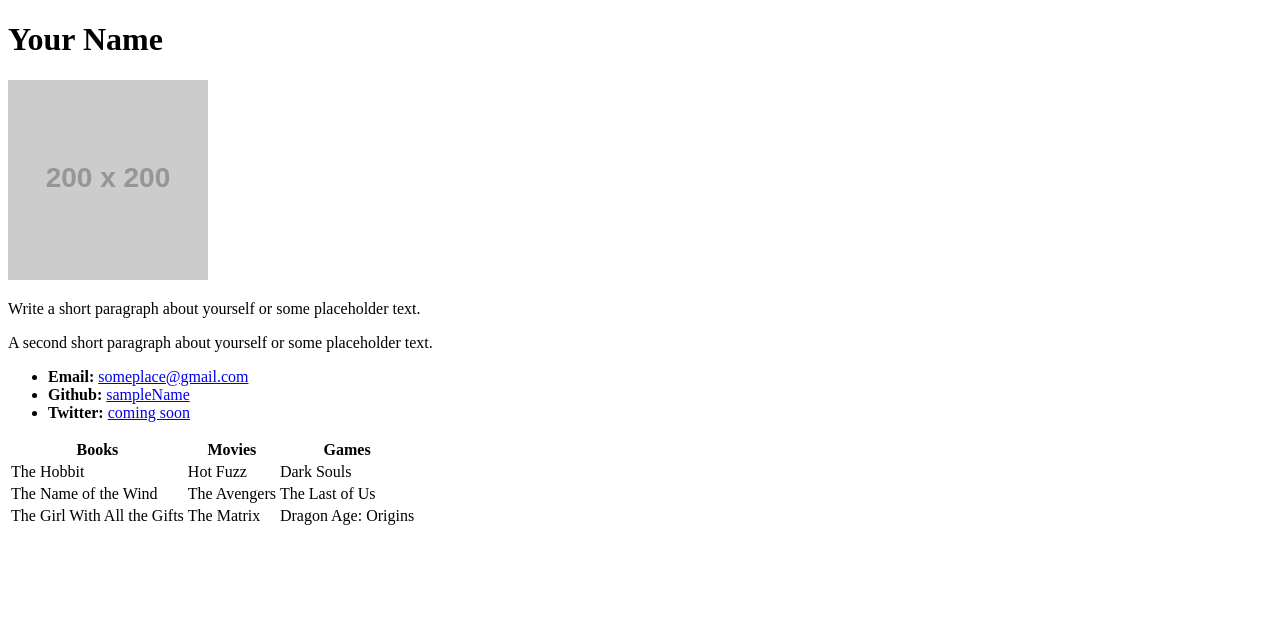
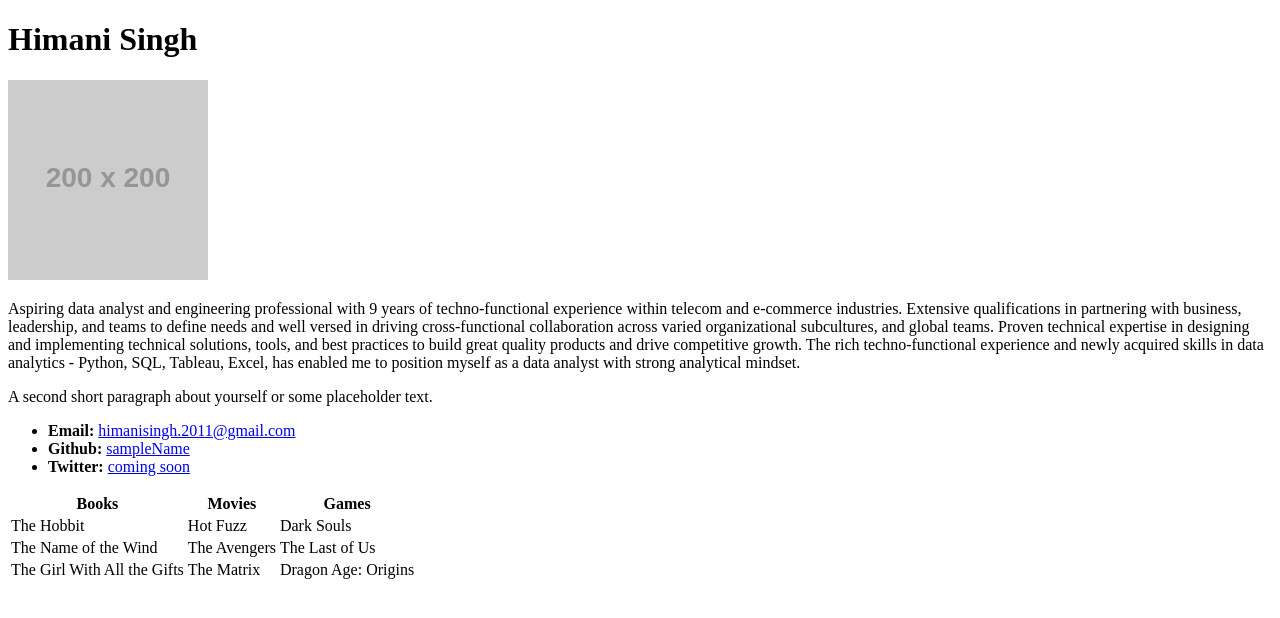
Before and after one commit to himanisingh28/HTML.github.io, a plain HTML site: page index.html in a window 1280 px wide. Drawn offline with Linux system fonts and the light colour scheme; placeholder pictures from the web are drawn by us.

Commit message:
made changes to bio

```diff
--- a/index.html
+++ b/index.html
@@ -7,17 +7,20 @@
 
 <body>
 
- <h1>Your Name</h1>
+ <h1>Himani Singh</h1>
 
  <img src="https://placehold.it/200x200
 https://placehold.it/200x200
 " alt="Your Name">
 
- <p>Write a short paragraph about yourself or some placeholder text.</p>
+ <p>Aspiring data analyst and engineering professional with 9 years of techno-functional experience within telecom and e-commerce industries. Extensive qualifications in partnering with business, leadership, and teams to define needs and well versed in driving cross-functional collaboration across varied organizational subcultures, and global teams.
+    Proven technical expertise in designing and implementing technical solutions, tools, and best practices to build great quality products and drive competitive growth.
+    The rich techno-functional experience and newly acquired skills in data analytics - Python, SQL, Tableau, Excel, has enabled me to position myself as a data analyst with strong analytical mindset.
+    </p>
  <p>A second short paragraph about yourself or some placeholder text.</p>
 
  <ul>
-   <li><strong>Email:</strong> <a href="#">someplace@gmail.com</a></li>
+   <li><strong>Email:</strong> <a href="#">himanisingh.2011@gmail.com</a></li>
    <li><strong>Github:</strong> <a href="#">sampleName</a></li>
    <li><strong>Twitter:</strong> <a href="#">coming soon</a></li>
  </ul>
```
